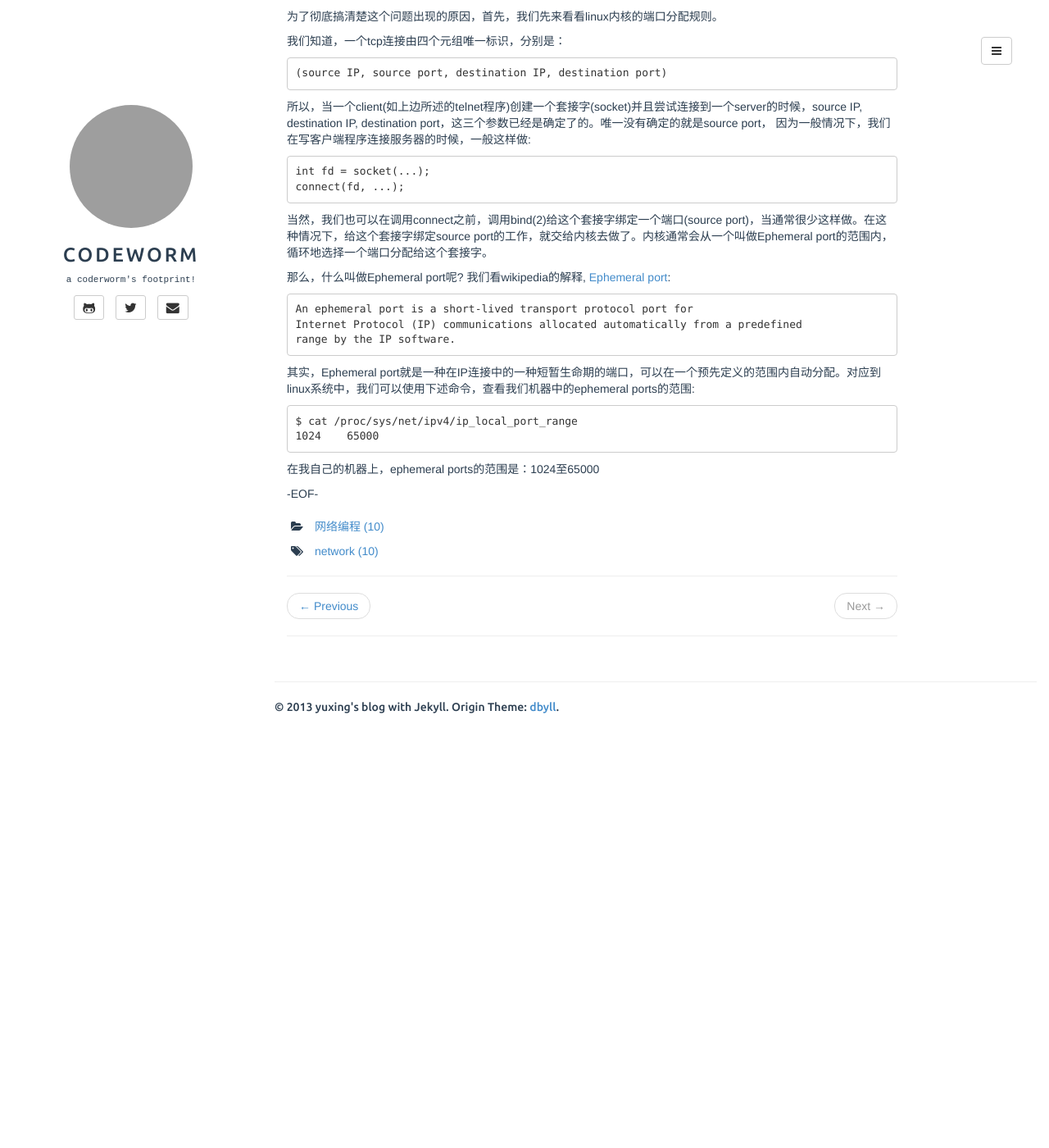
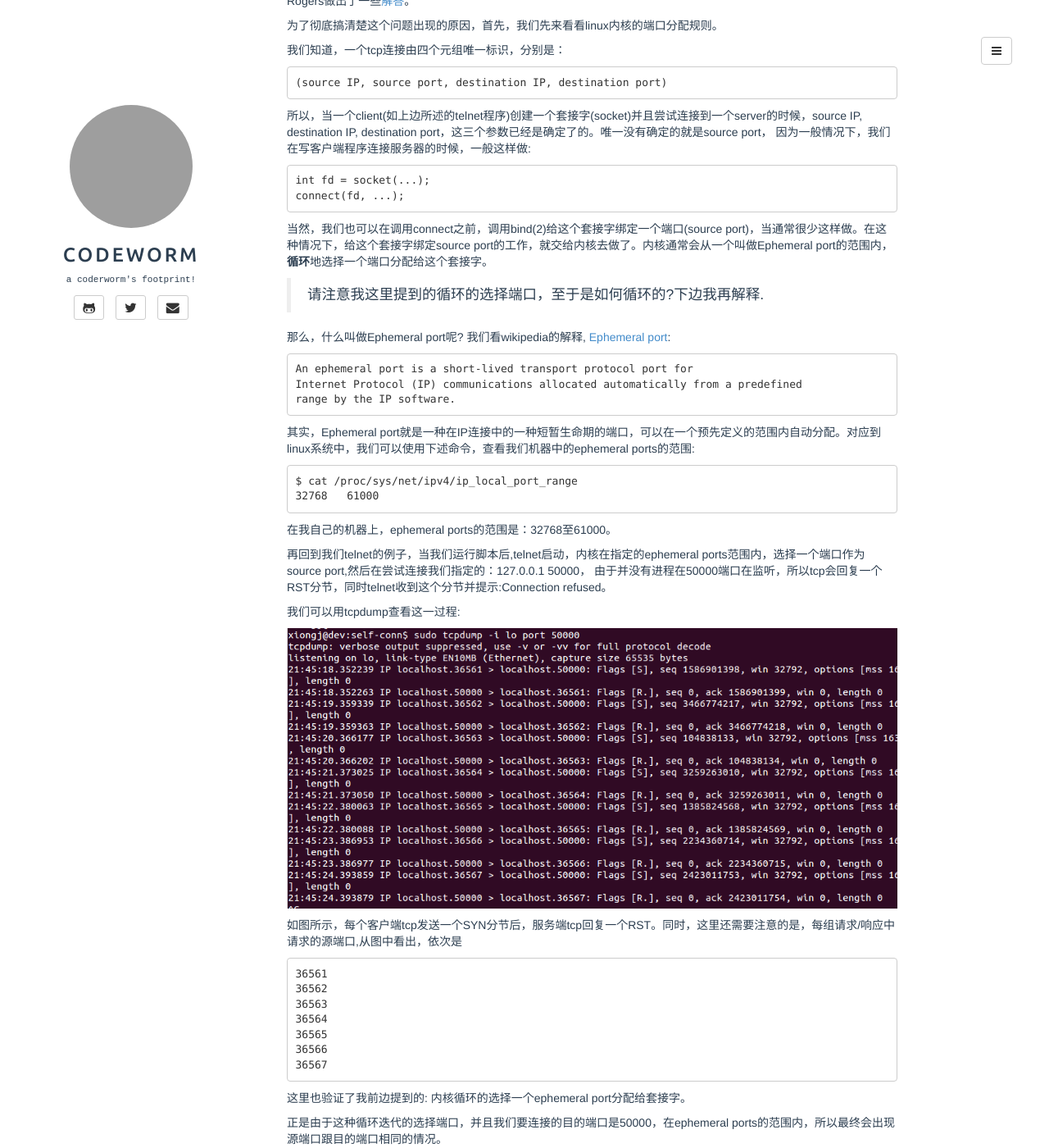
Before and after one commit to yuxingfirst/blog, a Jekyll site: the page built from _posts/linux-network-program/2013-12-10-tcp-self-connect.md, in a window 1280 px wide and 1400 px high, scrolled down 1136 px. Shown: the whole window at 82% size. Built offline with Jekyll 4.4.1, drawn with Linux system fonts in a browser that asks for light colours; before the commit the page ends 2018 px from its top, so only the background shows below that; some of the changed text lies outside the part shown; grey boxes are pictures that could not be loaded.

Commit message:
self-connect

```diff
--- a/_posts/linux-network-program/2013-12-10-tcp-self-connect.md
+++ b/_posts/linux-network-program/2013-12-10-tcp-self-connect.md
@@ -57,7 +57,9 @@
 	int fd = socket(...);
 	connect(fd, ...);
 
-当然，我们也可以在调用connect之前，调用bind(2)给这个套接字绑定一个端口(source port)，当通常很少这样做。在这种情况下，给这个套接字绑定source port的工作，就交给内核去做了。内核通常会从一个叫做Ephemeral port的范围内，循环地选择一个端口分配给这个套接字。
+当然，我们也可以在调用connect之前，调用bind(2)给这个套接字绑定一个端口(source port)，当通常很少这样做。在这种情况下，给这个套接字绑定source port的工作，就交给内核去做了。内核通常会从一个叫做Ephemeral port的范围内，**循环**地选择一个端口分配给这个套接字。
+
+> 请注意我这里提到的循环的选择端口，至于是如何循环的?下边我再解释.
 
 那么，什么叫做Ephemeral port呢? 我们看wikipedia的解释, [Ephemeral port][6]:
 
@@ -68,15 +70,49 @@
 其实，Ephemeral port就是一种在IP连接中的一种短暂生命期的端口，可以在一个预先定义的范围内自动分配。对应到linux系统中，我们可以使用下述命令，查看我们机器中的ephemeral ports的范围:
 
 	$ cat /proc/sys/net/ipv4/ip_local_port_range
-	1024	65000
+	32768	61000
 
-在我自己的机器上，ephemeral ports的范围是：1024至65000
+在我自己的机器上，ephemeral ports的范围是：32768至61000。
 
+再回到我们telnet的例子，当我们运行脚本后,telnet启动，内核在指定的ephemeral ports范围内，选择一个端口作为source port,然后在尝试连接我们指定的：127.0.0.1 50000， 由于并没有进程在50000端口在监听，所以tcp会回复一个RST分节，同时telnet收到这个分节并提示:Connection refused。
+
+我们可以用tcpdump查看这一过程:
+
+![img3][self_connect_tcpdump_rst]
+
+如图所示，每个客户端tcp发送一个SYN分节后，服务端tcp回复一个RST。同时，这里还需要注意的是，每组请求/响应中请求的源端口,从图中看出，依次是
+
+	36561
+	36562
+	36563
+	36564
+	36565
+	36566
+	36567
+
+这里也验证了我前边提到的: 内核循环的选择一个ephemeral port分配给套接字。
+
+正是由于这种循环迭代的选择端口，并且我们要连接的目的端口是50000，在ephemeral ports的范围内，所以最终会出现源端口跟目的端口相同的情况。
+
+那么发起一个源端口跟目的端口相同的连接为什么也能成功建立连接呢?
+
+我们先看下图，是tcp的各种状态转换:
+
+![img4][tcp-stat]
+
+首先当源端口被选择为50000时，tcp立即初始化为CLOSED状态；然后，telnet常识连接127.0.0.1:50000这个server，这里意味着tcp协议栈会开始三路握手过程，发送一个SYN分节，此时源端口进入:SYN SENT 状态；由于这里目的端口与源端口相同，所以，先前发出的那个SYN分节会在50000这个端口上被接收到，此时这个端口的tcp状态转换为:SYN RECEIVED,同时呢，它会发送一个SYN+ACK；同样的，这个SYN+ACK同样会在50000这个端口被接受到；为了是tcp进入ESTABLISHED状态，还需要最后一个ACK。看到这里，有两个问题需要解决:
+
+1. 为什么在一个没有被监听的端口上接到SYN，不发送RST，而是发送SYN+ACK?
+2. tcp状态是如何转变成为ESTABLISHED以及最后那个ACK是什么时候发送的来完成三路握手的呢?
+
+//未完待续...
 
 -EOF-
 
 [self_connect_telnet]: https://raw.github.com/yuxingfirst/blog/gh-pages/_images/linux-network-program/self-connects-telnet.png "self-connect telnet test"
 [self_connect_netstat]: https://raw.github.com/yuxingfirst/blog/gh-pages/_images/linux-network-program/self-connects-netstat.png "self-connect netstat"
+[self_connect_tcpdump_rst]: https://raw.github.com/yuxingfirst/blog/gh-pages/_images/linux-network-program/self_connect_tcpdump_rst.png "tcpdump"
+[tcp-stat]: https://raw.github.com/yuxingfirst/blog/gh-pages/_images/linux-network-program/tcp-stat.png  "tcp-stat"
 
 [1]: http://lkml.indiana.edu/hypermail/linux/kernel/9909.3/0510.html "linux kernel mail list"
 [2]: http://lkml.indiana.edu/hypermail/linux/kernel/9909.3/0510.html
```
Also changed, not shown: _images/linux-network-program/self-connects-netstat.png, _images/linux-network-program/self-connects-telnet.png, _images/linux-network-program/self_connect_tcpdump_rst.png (added), _images/linux-network-program/tcp-stat.png (added).
